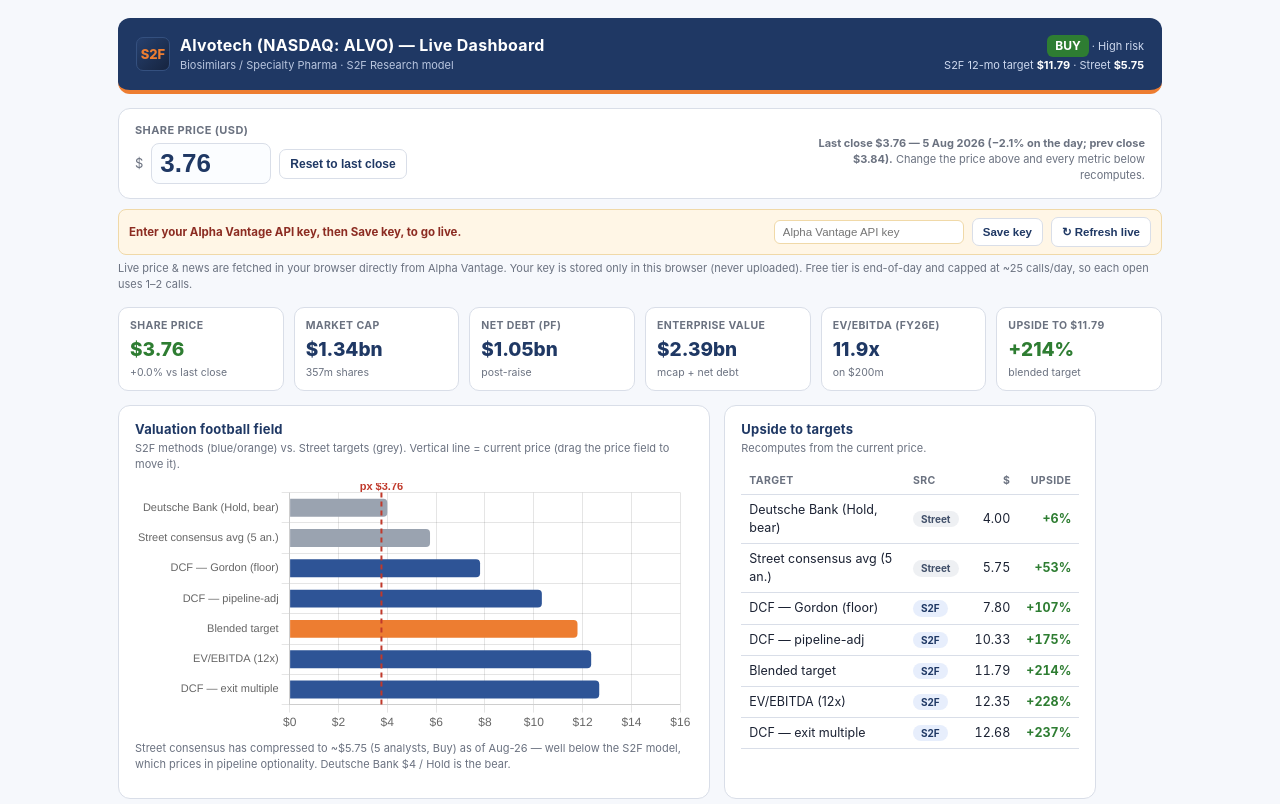
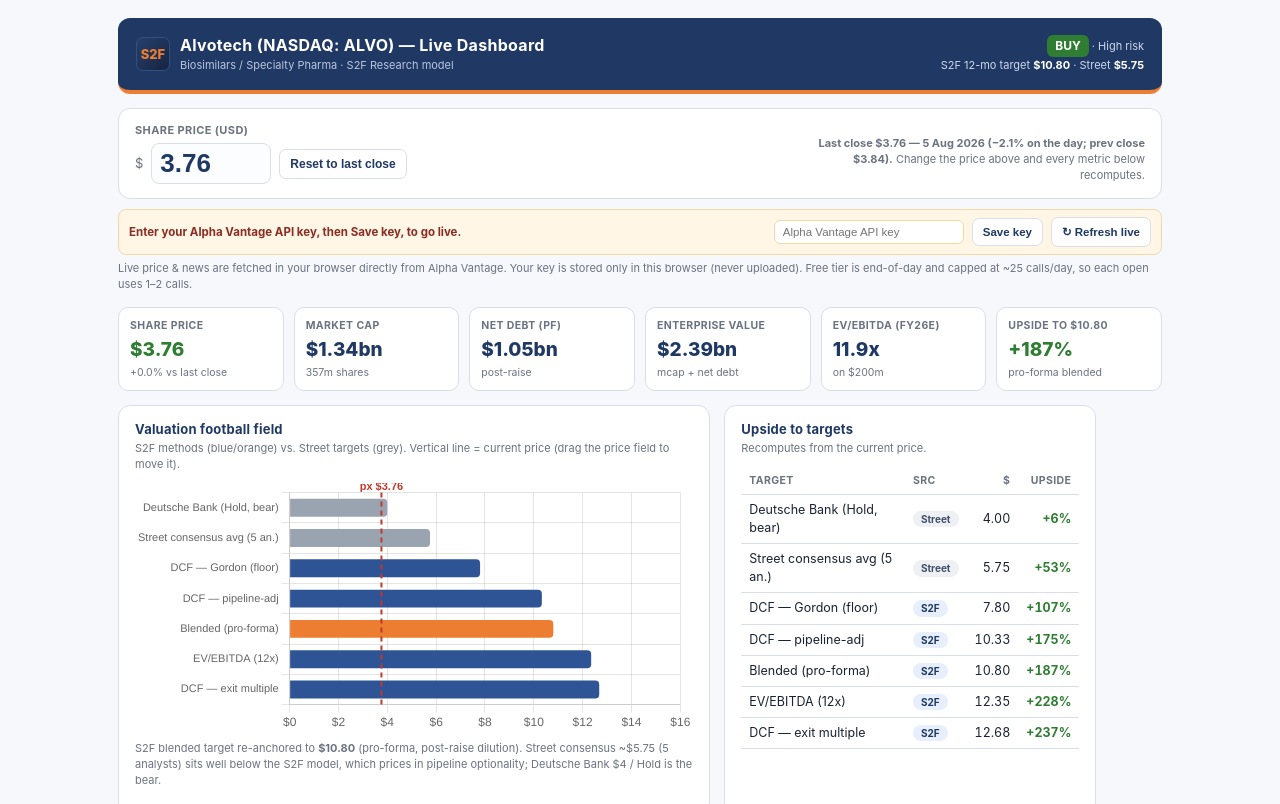
Before and after one commit to SveinnBjornsson/alvo-dashboard, a plain HTML site: page index.html in a window 1280 px wide. Shown: the top 804 px of the page. Drawn offline with nearby package versions, Linux system fonts and the light colour scheme.

Commit message:
Add files via upload

```diff
--- a/index.html
+++ b/index.html
@@ -86,7 +86,7 @@
       <div><h1>Alvotech (NASDAQ: ALVO) — Live Dashboard</h1>
       <div class="sub">Biosimilars / Specialty Pharma · S2F Research model</div></div>
     </div>
-    <div class="tag"><span class="rate">BUY</span> · High risk<br>S2F 12-mo target <b style="color:#fff">$11.79</b> · Street <b style="color:#fff">$5.75</b></div>
+    <div class="tag"><span class="rate">BUY</span> · High risk<br>S2F 12-mo target <b style="color:#fff">$10.80</b> · Street <b style="color:#fff">$5.75</b></div>
   </div>
 
   <div class="pricebar">
@@ -123,7 +123,7 @@
       <h2>Valuation football field</h2>
       <p class="hint">S2F methods (blue/orange) vs. Street targets (grey). Vertical line = current price (drag the price field to move it).</p>
       <div class="chartbox tall"><canvas id="ff"></canvas></div>
-      <p class="note">Street consensus has compressed to ~$5.75 (5 analysts, Buy) as of Aug-26 — well below the S2F model, which prices in pipeline optionality. Deutsche Bank $4 / Hold is the bear.</p>
+      <p class="note">S2F blended target re-anchored to <b>$10.80</b> (pro-forma, post-raise dilution). Street consensus ~$5.75 (5 analysts) sits well below the S2F model, which prices in pipeline optionality; Deutsche Bank $4 / Hold is the bear.</p>
     </div>
     <div class="card">
       <h2>Upside to targets</h2>
@@ -186,7 +186,7 @@
 const S2F = [
   {label:'DCF — Gordon (floor)', v:7.80,  grp:'s2f'},
   {label:'DCF — pipeline-adj',  v:10.33, grp:'s2f'},
-  {label:'Blended target',      v:11.79, grp:'s2f'},
+  {label:'Blended (pro-forma)', v:10.80, grp:'s2f'},
   {label:'EV/EBITDA (12x)',     v:12.35, grp:'s2f'},
   {label:'DCF — exit multiple', v:12.68, grp:'s2f'}
 ];
@@ -215,7 +215,7 @@
   const mcap=p*SHARES;            // $m
   const ev=mcap+NETDEBT;          // $m
   const evx=ev/EBITDA26;          // x
-  const up=(11.79/p-1)*100;
+  const up=(10.80/p-1)*100;
   const vsClose=(p/LASTCLOSE-1)*100;
   const cards=[
     {k:'Share price', v:fmtUSD(p), s:(vsClose>=0?'+':'')+vsClose.toFixed(1)+'% vs last close', cls:vsClose>=0?'green':'red'},
@@ -223,7 +223,7 @@
     {k:'Net debt (PF)', v:fmtBn(NETDEBT), s:'post-raise'},
     {k:'Enterprise value', v:fmtBn(ev), s:'mcap + net debt'},
     {k:'EV/EBITDA (FY26E)', v:evx.toFixed(1)+'x', s:'on $'+EBITDA26+'m'},
-    {k:'Upside to $11.79', v:fmtPct(up), s:'blended target', cls:up>=0?'green':'red'}
+    {k:'Upside to $10.80', v:fmtPct(up), s:'pro-forma blended', cls:up>=0?'green':'red'}
   ];
   document.getElementById('kpis').innerHTML=cards.map(c=>
     `<div class="kpi"><div class="k">${c.k}</div><div class="v ${c.cls||''}">${c.v}</div><div class="s">${c.s||''}</div></div>`).join('');
```
